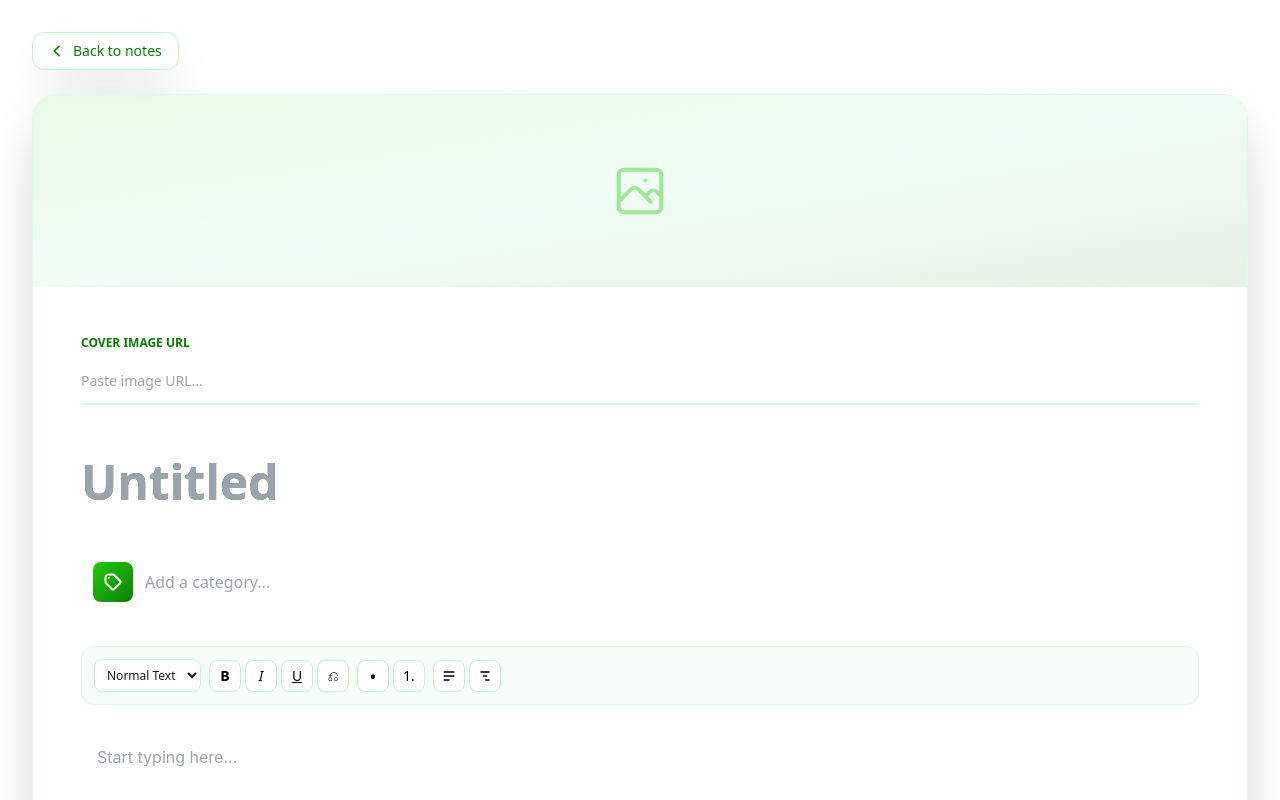
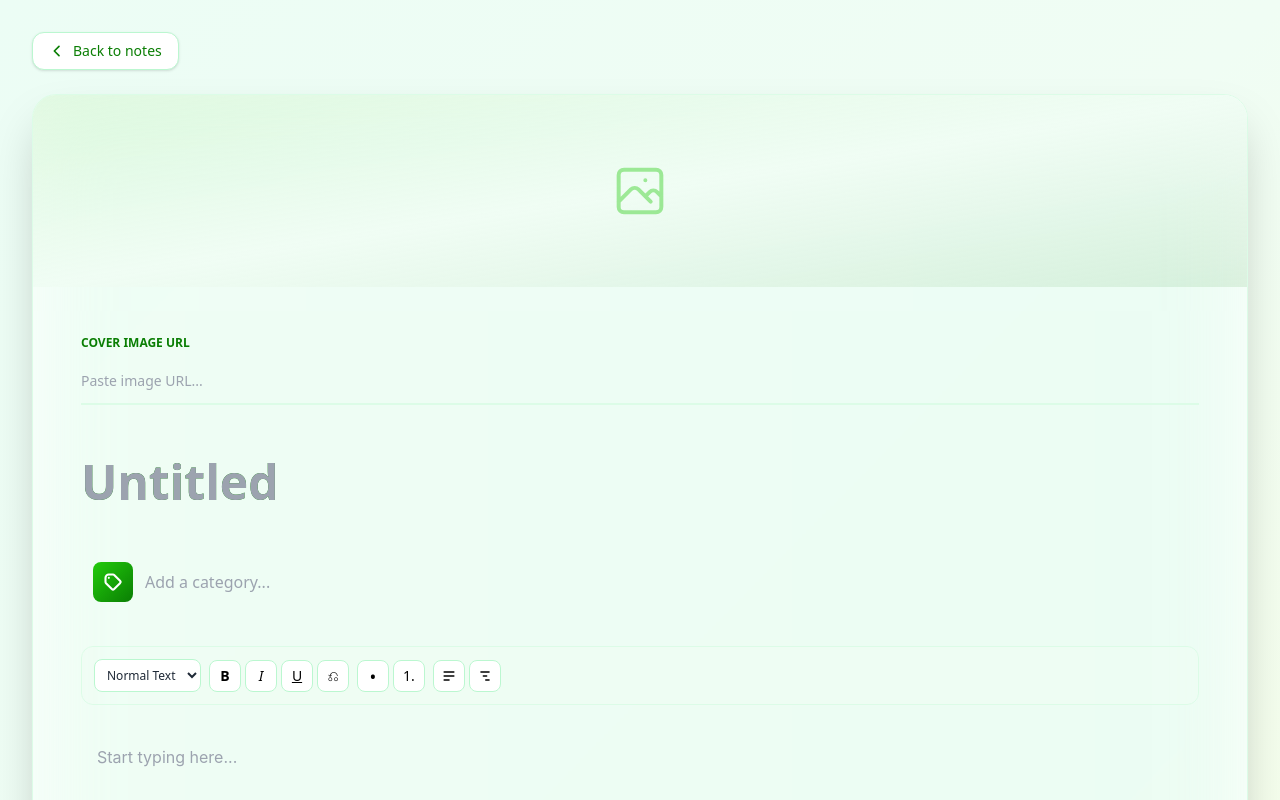
Before and after one commit to dulmini11/NotesApp, a React (Create React App) app in the folder client/: page /add in a window 1280 px wide. Shown: the top 800 px of the page. Built offline with nearby package versions, Linux system fonts and the light colour scheme.

Commit message:
feat(client): add dark/light theme support to add note page

```diff
--- a/client/src/pages/add.jsx
+++ b/client/src/pages/add.jsx
@@ -1,9 +1,10 @@
 import React, { useState, useRef, useEffect } from "react";
 import { useNavigate } from "react-router-dom";
 import axios from "axios";
+import { useTheme } from "../contexts/ThemeContext";
 
 const Add = () => {
-  // State for note data (title, description, cover image URL, category)
+  const { theme } = useTheme(); // Get current theme
   const [book, setBook] = useState({
     title: "",
     desc: "",
@@ -11,17 +12,59 @@ const Add = () => {
     category: "",
   });
 
-  // Navigation
   const navigate = useNavigate();
+  const editorRef = useRef(null);
+  const [isEditorReady, setIsEditorReady] = useState(false);
+  const [selectedStyle, setSelectedStyle] = useState("p");
 
-  // Ref to access the contentEditable div for rich text editing
-  const editorRef = useRef(null);
+  // Theme-based classes
+  const mainBgClass = theme === 'dark'
+    ? 'bg-gradient-to-br from-gray-900 to-gray-800'
+    : 'bg-gradient-to-br from-emerald-50 via-green-50 to-lime-50';
 
-  // Tracks if the rich text editor has been initialized
-  const [isEditorReady, setIsEditorReady] = useState(false);
+  const cardBgClass = theme === 'dark'
+    ? 'bg-gradient-to-br from-gray-800 to-gray-900'
+    : 'bg-white/80';
 
-  // Tracks current text style (paragraph, heading, etc.) for the dropdown
-  const [selectedStyle, setSelectedStyle] = useState("p");
+  const cardBorderClass = theme === 'dark'
+    ? 'border-gray-700'
+    : 'border-green-100';
+
+  const coverBgClass = theme === 'dark'
+    ? 'bg-gradient-to-br from-gray-700/20 to-gray-900/20'
+    : 'bg-gradient-to-br from-[#22cb0b]/10 via-green-50 to-[#0a7e04]/10';
+
+  const categoryIconClass = theme === 'dark'
+    ? 'bg-gradient-to-br from-green-500 to-green-700'
+    : 'bg-gradient-to-br from-[#22cb0b] to-[#0a7e04]';
+
+  const toolbarBgClass = theme === 'dark'
+    ? 'bg-gray-700/50 border-gray-600'
+    : 'bg-green-50/50 border-green-100';
+
+  const toolbarButtonClass = theme === 'dark'
+    ? 'bg-gray-800 border-gray-600 hover:bg-gray-700 text-gray-200'
+    : 'bg-white border-green-200 hover:bg-green-100 text-black';
+
+  const editorBgClass = theme === 'dark'
+    ? 'hover:bg-gray-700/50 text-gray-200'
+    : 'hover:bg-green-50 text-gray-800';
+
+  const tipBgClass = theme === 'dark'
+    ? 'bg-blue-900/30 border-blue-800'
+    : 'bg-blue-50 border-blue-100';
+
+  const tipTextClass = theme === 'dark'
+    ? 'text-blue-300'
+    : 'text-blue-700';
+
+  const backButtonBgClass = theme === 'dark'
+    ? 'bg-gray-800 text-green-300 hover:bg-green-900 hover:text-white border-gray-700'
+    : 'bg-white text-[#0a7e04] hover:bg-[#22cb0b] hover:text-white border-green-200';
+
+  const addButtonClass = theme === 'dark'
+    ? 'bg-gradient-to-r from-green-600 to-green-800 hover:from-green-500 hover:to-green-700'
+    : 'bg-gradient-to-r from-[#22cb0b] to-[#0a7e04]';
 
   // Initialize editor when component mounts
   useEffect(() => {
@@ -30,17 +73,16 @@ const Add = () => {
         editorRef.current.innerHTML = book.desc;
         applyListStyles();
       } else {
-        editorRef.current.innerHTML = '<p style="color: #9ca3af;">Start typing here...</p>';
+        editorRef.current.innerHTML = `<p style="color: ${theme === 'dark' ? '#9ca3af' : '#9ca3af'};">Start typing here...</p>`;
       }
       setIsEditorReady(true);
     }
-  }, [isEditorReady, book.desc]);
+  }, [isEditorReady, book.desc, theme]);
 
   // Apply styles to lists and headings
   const applyListStyles = () => {
     if (!editorRef.current) return;
 
-    // Apply styles to all unordered and ordered lists
     const lists = editorRef.current.querySelectorAll('ul, ol');
     lists.forEach(list => {
       if (list.tagName === 'UL') {
@@ -54,14 +96,12 @@ const Add = () => {
       list.style.marginBottom = '8px';
     });
 
-    // Style list items
     const listItems = editorRef.current.querySelectorAll('li');
     listItems.forEach(li => {
       li.style.marginBottom = '4px';
       li.style.display = 'list-item';
     });
 
-    // Apply consistent heading styles
     const headings = editorRef.current.querySelectorAll('h1, h2, h3, h4');
     headings.forEach(heading => {
       if (heading.tagName === 'H1') {
@@ -137,14 +177,12 @@ const Add = () => {
     }
   };
 
-  // Basic text formatting (bold, italic, underline)
   const formatText = (command, value = null) => {
     document.execCommand(command, false, value);
     handleEditorChange();
     editorRef.current.focus();
   };
 
-  // Block-level formatting (Headings)
   const formatBlock = (tagName) => {
     const selection = window.getSelection();
     if (selection.rangeCount === 0) return;
@@ -185,7 +223,6 @@ const Add = () => {
     setSelectedStyle(tagName);
   };
 
-  // Create bullet or numbered lists
   const insertList = (type) => {
     const selection = window.getSelection();
     if (selection.rangeCount === 0) return;
@@ -242,14 +279,14 @@ const Add = () => {
   };
 
   return (
-    <div className="min-h-screen bg-white p-4 md:p-8">
+    <div className={`min-h-screen p-4 md:p-8 transition-colors duration-300 ${mainBgClass}`}>
       <div className="relative z-10 max-w-7xl mx-auto">
 
         {/* Back button */}
         <div className="mb-6">
           <button
             onClick={() => navigate("/allnotes")}
-            className="group inline-flex items-center gap-2 px-4 py-2 text-sm font-medium text-[#0a7e04] hover:text-white bg-white hover:bg-[#22cb0b] rounded-xl shadow-2xl transition-all duration-300 border border-green-200"
+            className={`group inline-flex items-center gap-2 px-4 py-2 text-sm font-medium rounded-xl shadow transition-all border ${backButtonBgClass}`}
           >
             <svg
               className="w-4 h-4 transition-transform group-hover:-translate-x-1"
@@ -264,12 +301,19 @@ const Add = () => {
         </div>
 
         {/* Main card container */}
-        <div className="bg-white/80 backdrop-blur-xl rounded-3xl shadow-2xl border border-green-100 overflow-hidden transition-all duration-500">
+        <div className={`relative backdrop-blur-xl rounded-3xl shadow-2xl border overflow-hidden transition-all duration-500 ${cardBgClass} ${cardBorderClass}`}>
+
+          {/* Glow Effect */}
+          <div className={`absolute inset-0 rounded-3xl blur-2xl opacity-20 ${
+            theme === 'dark'
+              ? 'bg-gradient-to-r from-gray-700 to-green-900/50'
+              : 'bg-gradient-to-r from-green-200 to-emerald-200'
+          }`}></div>
 
           {/* Cover image preview */}
           <div className="relative">
             {book.cover ? (
-              <div className="w-full h-64 bg-gradient-to-br from-[#22cb0b]/20 to-[#0a7e04]/20">
+              <div className={`w-full h-64 ${coverBgClass}`}>
                 <img
                   src={book.cover}
                   alt="Cover"
@@ -278,8 +322,10 @@ const Add = () => {
                 />
               </div>
             ) : (
-              <div className="w-full h-48 bg-gradient-to-br from-[#22cb0b]/10 via-green-50 to-[#0a7e04]/10 flex items-center justify-center">
-                <svg className="w-16 h-16 text-[#22cb0b]/40" fill="none" stroke="currentColor" viewBox="0 0 24 24">
+              <div className={`w-full h-48 flex items-center justify-center ${coverBgClass}`}>
+                <svg className={`w-16 h-16 ${
+                  theme === 'dark' ? 'text-green-500/40' : 'text-[#22cb0b]/40'
+                }`} fill="none" stroke="currentColor" viewBox="0 0 24 24">
                   <path strokeLinecap="round" strokeLinejoin="round" strokeWidth={1.5}
                     d="M4 16l4.586-4.586a2 2 0 012.828 0L16 16m-2-2l1.586-1.586a2 2 0 012.828 0L20 14m-6-6h.01M6 20h12a2 2 0 002-2V6a2 2 0 00-2-2H6a2 2 0 00-2 2v12a2 2 0 002 2z"
                   />
@@ -289,18 +335,24 @@ const Add = () => {
           </div>
 
           {/* Content area */}
-          <div className="p-8 md:p-12">
+          <div className="relative p-8 md:p-12">
 
             {/* Cover image URL input */}
             <div className="mb-8">
-              <div className="text-xs font-bold text-[#0a7e04] mb-2">COVER IMAGE URL</div>
+              <div className={`text-xs font-bold mb-2 ${
+                theme === 'dark' ? 'text-green-400' : 'text-[#0a7e04]'
+              }`}>COVER IMAGE URL</div>
               <input
                 type="text"
                 name="cover"
                 value={book.cover}
                 onChange={handleChange}
                 placeholder="Paste image URL..."
-                className="w-full px-0 py-3 text-sm border-0 border-b-2 border-green-100 focus:border-[#22cb0b] outline-none bg-transparent"
+                className={`w-full px-0 py-3 text-sm border-0 border-b-2 outline-none bg-transparent transition-colors ${
+                  theme === 'dark'
+                    ? 'border-gray-700 focus:border-green-500 text-gray-200 placeholder-gray-500'
+                    : 'border-green-100 focus:border-[#22cb0b] text-gray-800'
+                }`}
               />
             </div>
 
@@ -312,14 +364,20 @@ const Add = () => {
                 value={book.title}
                 onChange={handleChange}
                 placeholder="Untitled"
-                className="w-full px-0 py-3 text-4xl md:text-5xl font-black text-transparent bg-clip-text bg-gradient-to-r from-[#0a7e04] to-[#22cb0b] border-0 outline-none bg-transparent"
-                style={{ caretColor: "#22cb0b" }}
+                className={`w-full px-0 py-3 text-4xl md:text-5xl font-black text-transparent bg-clip-text border-0 outline-none bg-transparent ${
+                  theme === 'dark'
+                    ? 'bg-gradient-to-r from-green-300 to-green-500'
+                    : 'bg-gradient-to-r from-[#0a7e04] to-[#22cb0b]'
+                }`}
+                style={{ caretColor: theme === 'dark' ? '#22c55e' : '#22cb0b' }}
               />
             </div>
 
             {/* Category input */}
-            <div className="mb-8 flex items-center gap-3 p-3 rounded-xl hover:bg-green-50 transition-all">
-              <div className="w-10 h-10 flex items-center justify-center rounded-lg bg-gradient-to-br from-[#22cb0b] to-[#0a7e04]">
+            <div className={`mb-8 flex items-center gap-3 p-3 rounded-xl transition-all ${
+              theme === 'dark' ? 'hover:bg-gray-700' : 'hover:bg-green-50'
+            }`}>
+              <div className={`w-10 h-10 flex items-center justify-center rounded-lg ${categoryIconClass}`}>
                 <svg className="w-5 h-5 text-white" fill="none" stroke="currentColor" viewBox="0 0 24 24">
                   <path strokeLinecap="round" strokeLinejoin="round" strokeWidth={2.5}
                     d="M7 7h.01M7 3h5c.512 0 1.024.195 1.414.586l7 7a2 2 0 010 2.828l-7 7a2 2 0 01-2.828 0l-7-7A1.994 1.994 0 013 12V7a4 4 0 014-4z"
@@ -332,16 +390,22 @@ const Add = () => {
                 value={book.category}
                 onChange={handleChange}
                 placeholder="Add a category..."
-                className="flex-1 px-0 py-2 text-base font-medium border-0 outline-none bg-transparent"
+                className={`flex-1 px-0 py-2 text-base font-medium border-0 outline-none bg-transparent ${
+                  theme === 'dark' ? 'text-gray-200 placeholder-gray-500' : 'text-gray-800'
+                }`}
               />
             </div>
 
             {/* Rich text editor toolbar */}
-            <div className="mb-4 flex flex-wrap gap-2 p-3 bg-green-50/50 rounded-xl border border-green-100">
+            <div className={`mb-4 flex flex-wrap gap-2 p-3 rounded-xl border ${toolbarBgClass}`}>
               {/* Text styles dropdown */}
               <div className="flex items-center gap-1">
                 <select
-                  className="px-2 py-1.5 text-xs bg-white border border-green-200 rounded-lg hover:bg-green-100 transition cursor-pointer outline-none"
+                  className={`px-2 py-1.5 text-xs border rounded-lg transition cursor-pointer outline-none ${
+                    theme === 'dark'
+                      ? 'bg-gray-800 border-gray-600 text-gray-200 hover:bg-gray-700'
+                      : 'bg-white border-green-200 hover:bg-green-100 text-gray-800'
+                  }`}
                   onChange={(e) => formatBlock(e.target.value)}
                   value={selectedStyle}
                 >
@@ -358,37 +422,37 @@ const Add = () => {
                 <button
                   type="button"
                   onClick={() => formatText('bold')}
-                  className="w-8 h-8 flex items-center justify-center bg-white border border-green-200 rounded-lg hover:bg-green-100 transition"
+                  className={`w-8 h-8 flex items-center justify-center border rounded-lg transition ${toolbarButtonClass}`}
                   title="Bold (Ctrl+B)"
                 >
-                  <span className="font-bold text-sm text-black">B</span>
+                  <span className="font-bold text-sm">B</span>
                 </button>
 
                 <button
                   type="button"
                   onClick={() => formatText('italic')}
-                  className="w-8 h-8 flex items-center justify-center bg-white border border-green-200 rounded-lg hover:bg-green-100 transition"
+                  className={`w-8 h-8 flex items-center justify-center border rounded-lg transition ${toolbarButtonClass}`}
                   title="Italic (Ctrl+I)"
                 >
-                  <span className="italic text-sm text-black">I</span>
+                  <span className="italic text-sm">I</span>
                 </button>
 
                 <button
                   type="button"
                   onClick={() => formatText('underline')}
-                  className="w-8 h-8 flex items-center justify-center bg-white border border-green-200 rounded-lg hover:bg-green-100 transition"
+                  className={`w-8 h-8 flex items-center justify-center border rounded-lg transition ${toolbarButtonClass}`}
                   title="Underline (Ctrl+U)"
                 >
-                  <span className="underline text-sm text-black">U</span>
+                  <span className="underline text-sm">U</span>
                 </button>
 
                 <button
                   type="button"
                   onClick={clearFormatting}
-                  className="w-8 h-8 flex items-center justify-center bg-white border border-green-200 rounded-lg hover:bg-green-100 transition"
+                  className={`w-8 h-8 flex items-center justify-center border rounded-lg transition ${toolbarButtonClass}`}
                   title="Clear Formatting"
                 >
-                  <span className="text-sm text-black">⎌</span>
+                  <span className="text-sm">⎌</span>
                 </button>
               </div>
 
@@ -397,19 +461,19 @@ const Add = () => {
                 <button
                   type="button"
                   onClick={() => insertList('insertUnorderedList')}
-                  className="w-8 h-8 flex items-center justify-center bg-white border border-green-200 rounded-lg hover:bg-green-100 transition"
+                  className={`w-8 h-8 flex items-center justify-center border rounded-lg transition ${toolbarButtonClass}`}
                   title="Bullet List (Toggle)"
                 >
-                  <span className="text-lg text-black">•</span>
+                  <span className="text-lg">•</span>
                 </button>
 
                 <button
                   type="button"
                   onClick={() => insertList('insertOrderedList')}
-                  className="w-8 h-8 flex items-center justify-center bg-white border border-green-200 rounded-lg hover:bg-green-100 transition"
+                  className={`w-8 h-8 flex items-center justify-center border rounded-lg transition ${toolbarButtonClass}`}
                   title="Numbered List (Toggle)"
                 >
-                  <span className="text-sm text-black">1.</span>
+                  <span className="text-sm">1.</span>
                 </button>
               </div>
 
@@ -418,10 +482,10 @@ const Add = () => {
                 <button
                   type="button"
                   onClick={() => formatText('justifyLeft')}
-                  className="w-8 h-8 flex items-center justify-center bg-white border border-green-200 rounded-lg hover:bg-green-100 transition"
+                  className={`w-8 h-8 flex items-center justify-center border rounded-lg transition ${toolbarButtonClass}`}
                   title="Align Left"
                 >
-                  <svg className="w-4 h-4 text-black" fill="currentColor" viewBox="0 0 20 20">
+                  <svg className="w-4 h-4" fill="currentColor" viewBox="0 0 20 20">
                     <path fillRule="evenodd" d="M3 5a1 1 0 011-1h12a1 1 0 110 2H4a1 1 0 01-1-1zm0 5a1 1 0 011-1h12a1 1 0 110 2H4a1 1 0 01-1-1zm0 5a1 1 0 011-1h6a1 1 0 110 2H4a1 1 0 01-1-1z" clipRule="evenodd" />
                   </svg>
                 </button>
@@ -429,10 +493,10 @@ const Add = () => {
                 <button
                   type="button"
                   onClick={() => formatText('justifyCenter')}
-                  className="w-8 h-8 flex items-center justify-center bg-white border border-green-200 rounded-lg hover:bg-green-100 transition"
+                  className={`w-8 h-8 flex items-center justify-center border rounded-lg transition ${toolbarButtonClass}`}
                   title="Align Center"
                 >
-                  <svg className="w-4 h-4 text-black" fill="currentColor" viewBox="0 0 20 20">
+                  <svg className="w-4 h-4" fill="currentColor" viewBox="0 0 20 20">
                     <path fillRule="evenodd" d="M4 5a1 1 0 011-1h10a1 1 0 110 2H5a1 1 0 01-1-1zm3 5a1 1 0 011-1h4a1 1 0 110 2H8a1 1 0 01-1-1zm3 5a1 1 0 011-1h4a1 1 0 110 2h-4a1 1 0 01-1-1z" clipRule="evenodd" />
                   </svg>
                 </button>
@@ -440,13 +504,15 @@ const Add = () => {
             </div>
 
             {/* Rich text editor area */}
-            <div className="mb-8 p-4 rounded-xl hover:bg-green-50 transition-all min-h-[300px]">
+            <div className={`mb-8 p-4 rounded-xl transition-all min-h-[300px] ${editorBgClass}`}>
               <div
                 ref={editorRef}
                 contentEditable
                 onInput={handleEditorChange}
                 onBlur={handleEditorChange}
-                className="w-full min-h-[300px] px-0 py-2 border-0 outline-none resize-none bg-transparent text-gray-800 focus:outline-none focus:ring-0 cursor-text"
+                className={`w-full min-h-[300px] px-0 py-2 border-0 outline-none resize-none bg-transparent focus:outline-none focus:ring-0 cursor-text ${
+                  theme === 'dark' ? 'text-gray-200' : 'text-gray-800'
+                }`}
                 style={{
                   lineHeight: '1.6',
                   fontSize: '16px',
@@ -456,24 +522,30 @@ const Add = () => {
             </div>
 
             {/* User tip */}
-            <div className="mb-4 p-3 bg-blue-50 border border-blue-100 rounded-lg">
-              <p className="text-xs text-blue-700">
+            <div className={`mb-4 p-3 border rounded-lg ${tipBgClass}`}>
+              <p className={`text-xs ${tipTextClass}`}>
                 <strong>Tip:</strong> Select text and use the toolbar above to format. Your formatting will be saved as HTML and displayed properly when viewing notes.
               </p>
             </div>
 
             {/* Action buttons */}
-            <div className="flex justify-end gap-3 pt-6 border-t border-green-100">
+            <div className={`flex justify-end gap-3 pt-6 border-t ${
+              theme === 'dark' ? 'border-gray-700' : 'border-green-100'
+            }`}>
               <button
                 onClick={() => navigate("/allnotes")}
-                className="px-6 py-3 font-semibold text-[#0a7e04] border-2 border-green-100 rounded-xl hover:bg-green-50 transition"
+                className={`px-6 py-3 font-semibold border-2 rounded-xl transition ${
+                  theme === 'dark'
+                    ? 'text-green-300 border-gray-700 hover:bg-gray-700'
+                    : 'text-[#0a7e04] border-green-100 hover:bg-green-50'
+                }`}
               >
                 Cancel
               </button>
 
               <button
                 onClick={handleClick}
-                className="px-8 py-3 font-bold text-white bg-gradient-to-r from-[#22cb0b] to-[#0a7e04] rounded-xl shadow-lg hover:shadow-xl transition"
+                className={`px-8 py-3 font-bold text-white rounded-xl shadow-lg hover:shadow-xl transition ${addButtonClass}`}
               >
                 Add Note
               </button>
```
